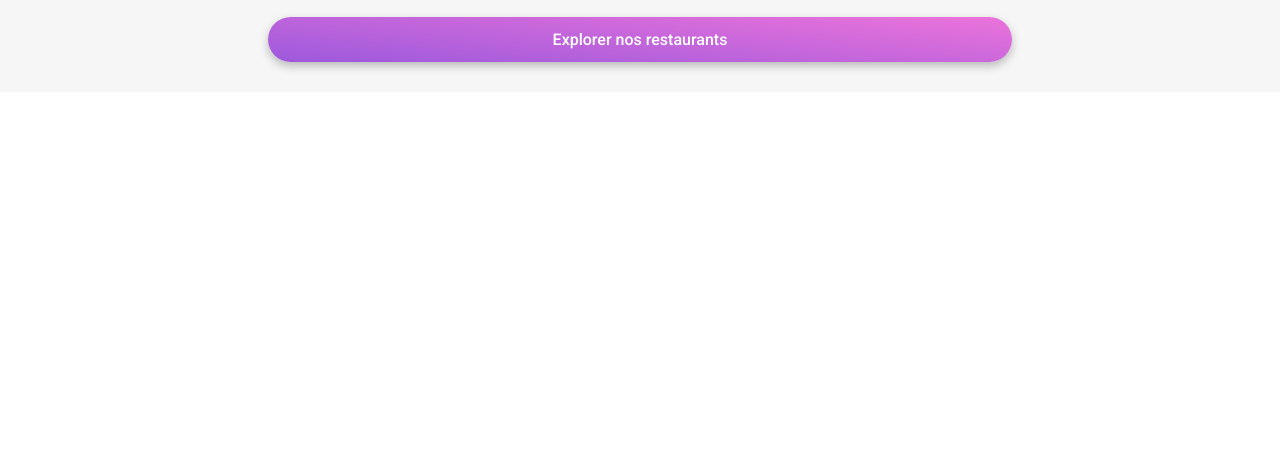
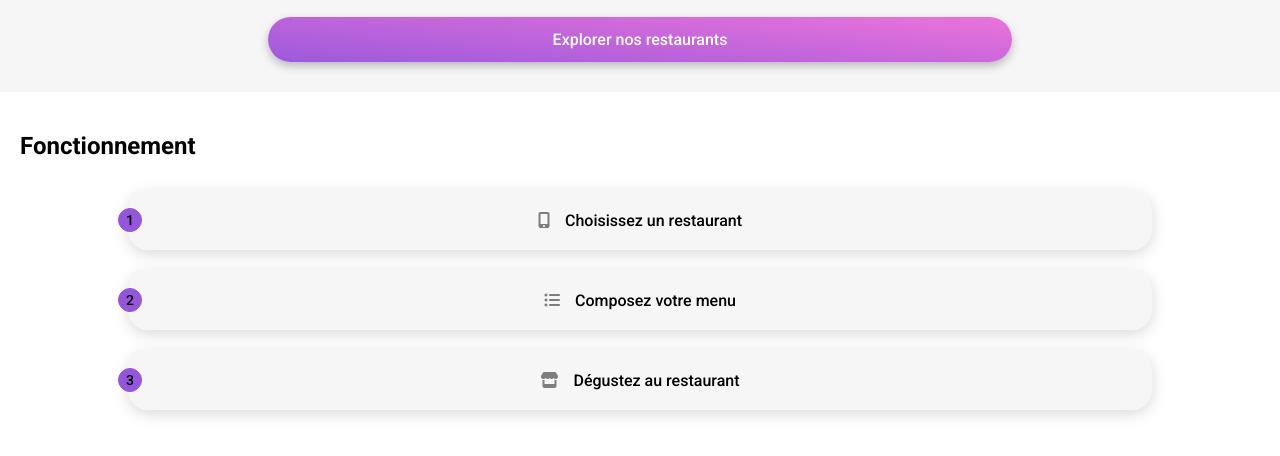
Before and after one commit to Dasher8/P4_OhMyFood, a plain HTML site: page index.html in a window 1280 px wide. Shown: the part 244-700 px from the top of the page. Drawn offline with Linux system fonts and the light colour scheme; a web font is replaced by a local one.

Commit message:
feat: add functioning section

```diff
--- a/index.html
+++ b/index.html
@@ -32,6 +32,23 @@
                 <button class="explore-button" type="button">Explorer nos restaurants</button>
             </div>
         </header>
+        <main>
+            <section class="functioning">
+                <h2 class="functioning__title">Fonctionnement</h2>
+                <div class="functioning__steps">
+                    <div class="functioning__first-step">
+                        <p><i class="fa-solid fa-mobile-screen-button"></i>Choisissez un restaurant</p>
+                    </div>
+                    <div class="functioning__second-step">
+                        <p><i class="fa-solid fa-list-ul"></i>Composez votre menu</p>
+                    </div>
+                    <div class="functioning__third-step">
+                        <p><i class="fa-solid fa-store"></i>Dégustez au restaurant</p>
+                    </div>
+
+                </div>
+            </section>
+        </main>
     </div>
 
 </body>
--- a/sass/style.scss
+++ b/sass/style.scss
@@ -102,3 +102,99 @@ $icon-color: #7E7E7E;
         }
 
     }
+
+    .functioning {
+
+        display: flex;
+        flex-direction: column;
+        justify-content: center;
+
+        &__steps {
+            display: flex;
+            flex-direction: column;
+            justify-content: center;
+            align-items: center;
+        }
+
+        &__title {
+            font-size: 24px;
+            font-weight: 700;
+            padding: 40px 0px 30px 20px;
+        }
+
+    &__steps p {
+        font-size: 16px;
+        font-weight: 500;
+    }
+
+    .functioning__steps i {
+        color: $icon-color;
+        padding-right: 15px;
+    }
+
+    &__first-step, &__second-step, &__third-step {
+        width: 80%;
+        height: 60px;
+        display: flex;
+        justify-content: center;
+        align-items: center;
+        border-radius: 20px;
+        margin-bottom: 20px;
+        background: #F6F6F6;
+        box-shadow: 0px 4px 15px 0px rgba(0, 0, 0, 0.15);
+        position: relative;
+
+    }
+
+    .functioning__first-step::before {
+        content: '1';
+        position: absolute;
+        display: flex;
+        justify-content: center;
+        align-items: center;
+        width: 24px;
+        height: 24px;
+        background:  $primary-color;
+        border: 1px solid $primary-color;
+        font-size: 14px;
+        font-weight: 500;
+        border-radius: 50%;
+        box-sizing: border-box;
+        left: -10px;
+    }
+
+    .functioning__second-step::before {
+        content: '2';
+        position: absolute;
+        display: flex;
+        justify-content: center;
+        align-items: center;
+        width: 24px;
+        height: 24px;
+        background:  $primary-color;
+        border: 1px solid $primary-color;
+        font-size: 14px;
+        font-weight: 500;
+        border-radius: 50%;
+        box-sizing: border-box;
+        left: -10px;
+    }
+
+    .functioning__third-step::before {
+        content: '3';
+        position: absolute;
+        display: flex;
+        justify-content: center;
+        align-items: center;
+        width: 24px;
+        height: 24px;
+        background:  $primary-color;
+        border: 1px solid $primary-color;
+        font-size: 14px;
+        font-weight: 500;
+        border-radius: 50%;
+        box-sizing: border-box;
+        left: -10px;
+    }
+
+}
```
Also changed, not shown: assets/style.css, 1 other file.
